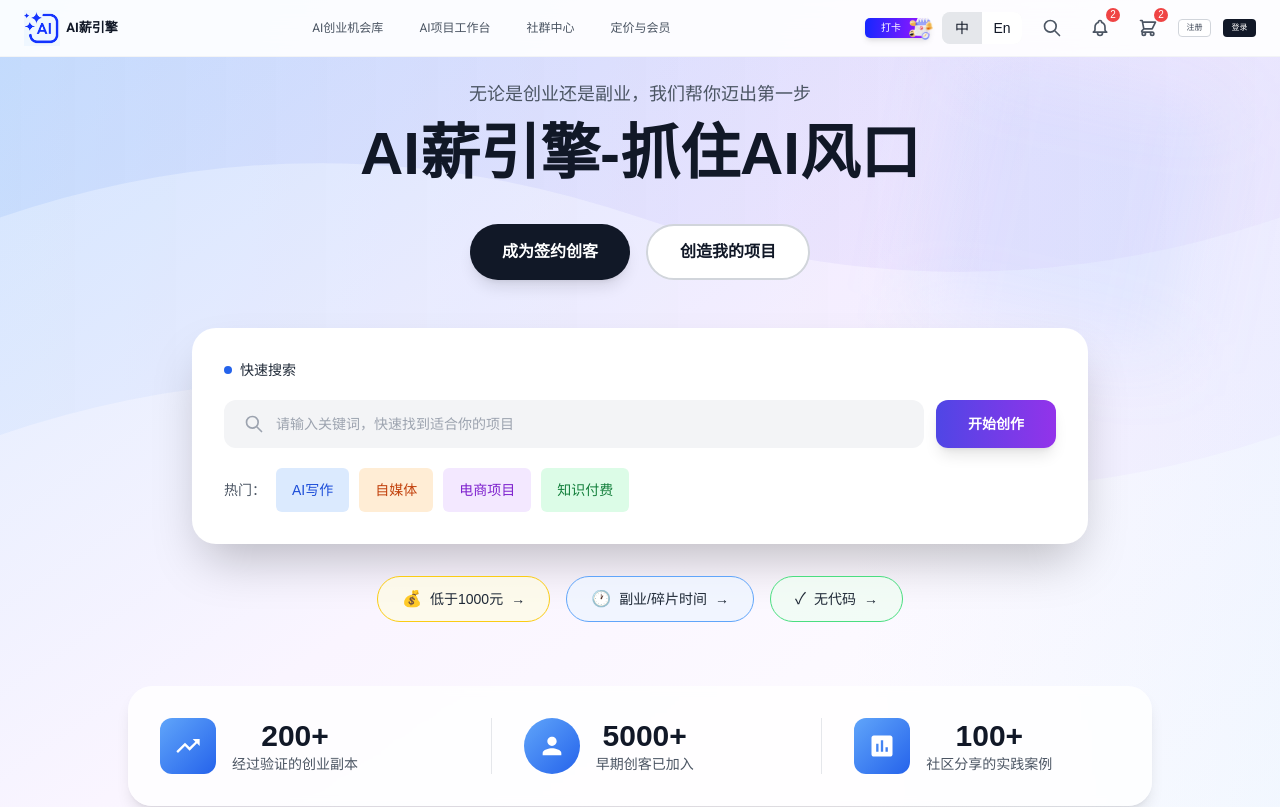
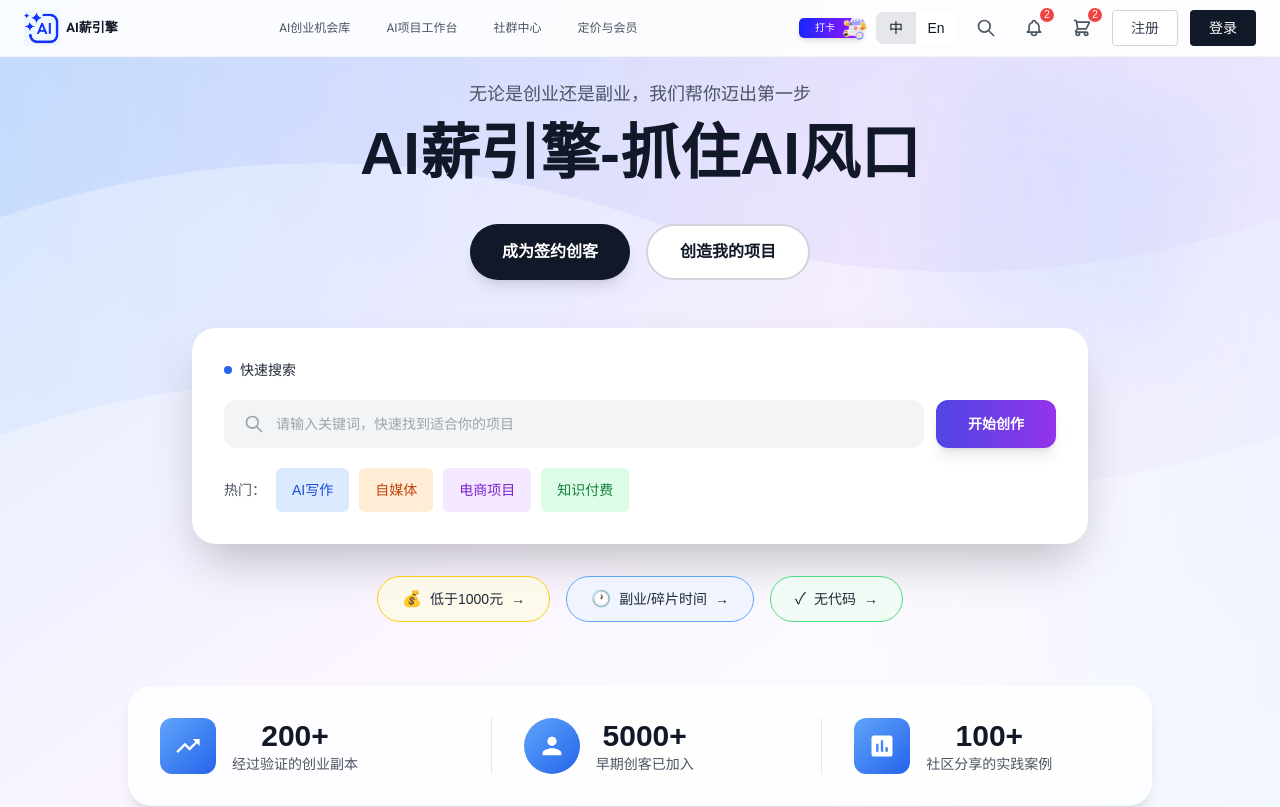
Before and after one commit to pikecode/aisalaryengine, a Vue app: page / in a window 1280 px wide. Shown: the top 807 px of the page. Built offline with nearby package versions, Linux system fonts and the light colour scheme.

Commit message:
fix: 调整注册登录按钮尺寸为66x36px，字体14px

```diff
--- a/src/components/common/AppHeader.vue
+++ b/src/components/common/AppHeader.vue
@@ -64,10 +64,10 @@
         </button>
 
         <!-- Buttons -->
-        <RouterLink to="/register" class="font-medium text-gray-700 bg-white border border-gray-300 hover:bg-gray-50 transition-colors flex items-center justify-center" style="width: 33px; height: 18px; border-radius: 4px; font-size: 8px;">
+        <RouterLink to="/register" class="font-medium text-gray-700 bg-white border border-gray-300 hover:bg-gray-50 transition-colors flex items-center justify-center" style="width: 66px; height: 36px; border-radius: 4px; font-size: 14px;">
           注册
         </RouterLink>
-        <RouterLink to="/login" class="font-medium text-white bg-gray-900 hover:bg-gray-800 transition-colors flex items-center justify-center" style="width: 33px; height: 18px; border-radius: 4px; font-size: 8px;">
+        <RouterLink to="/login" class="font-medium text-white bg-gray-900 hover:bg-gray-800 transition-colors flex items-center justify-center" style="width: 66px; height: 36px; border-radius: 4px; font-size: 14px;">
           登录
         </RouterLink>
       </div>
```
